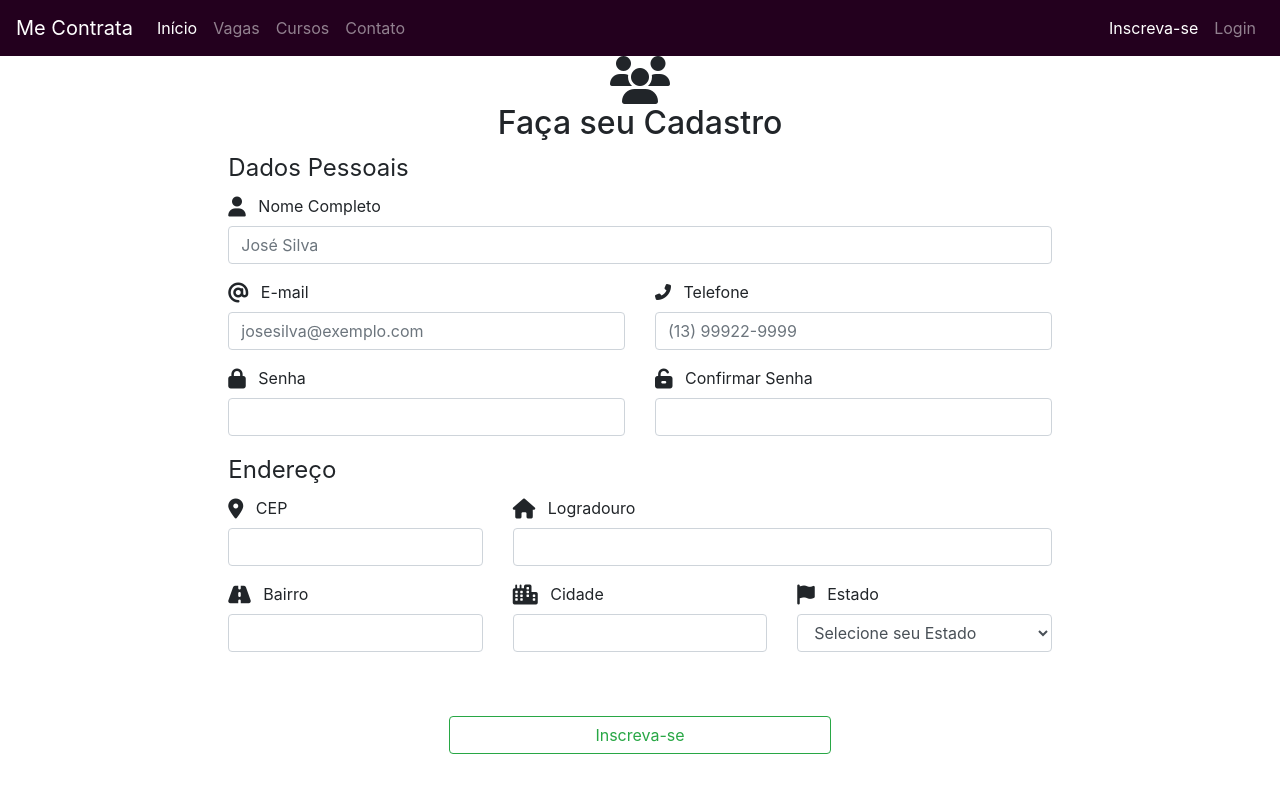
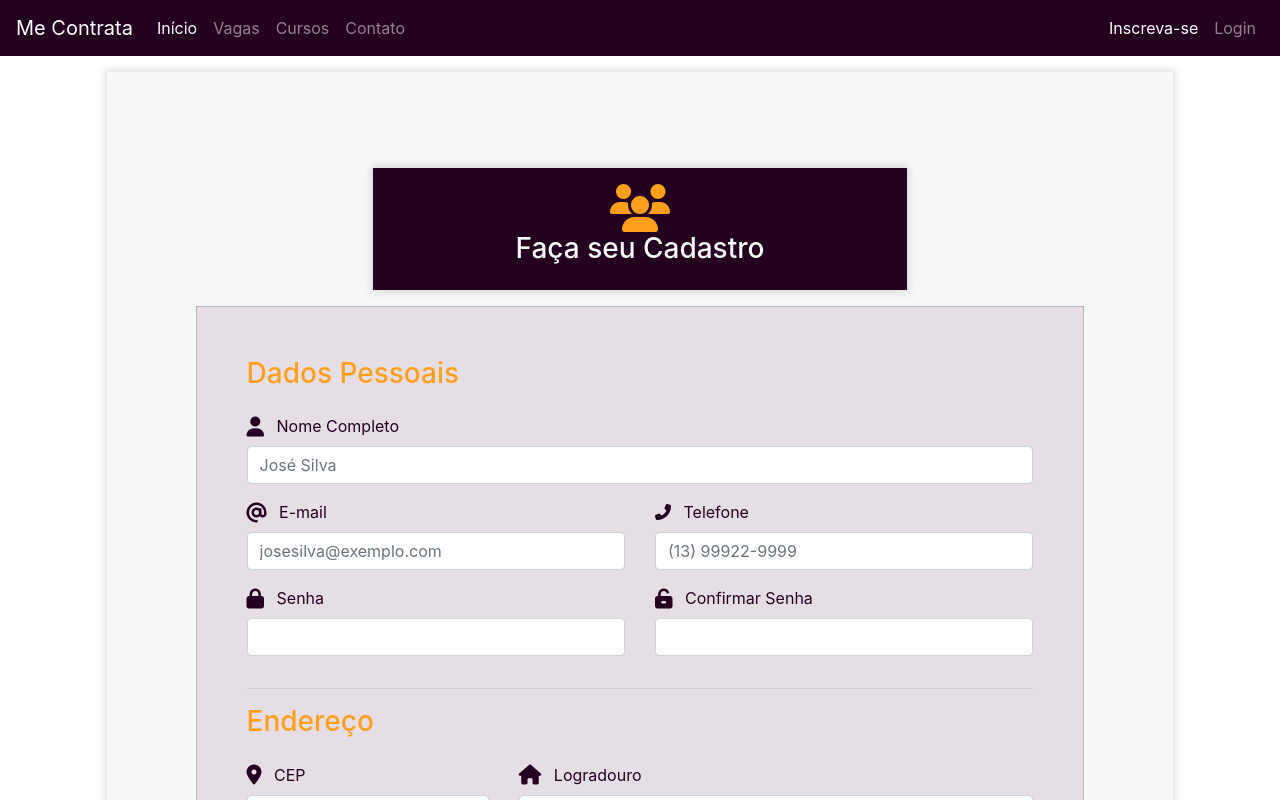
Before and after one commit to PedroSalvino/projeto-me-contrata-2021, an Angular app: page /cadastro in a window 1280 px wide. Shown: the top 800 px of the page. Built offline with nearby package versions, Linux system fonts and the light colour scheme.

Commit message:
2 files modified

```diff
--- a/src/app/cadastro/cadastro.component.css
+++ b/src/app/cadastro/cadastro.component.css
@@ -0,0 +1,13 @@
+.formulario {
+  border: 1px solid rgba(5, 5, 5, 0.2);
+  padding: 50px;
+  background-color: rgba(156, 122, 151, 0.2);
+}
+.shadow {
+  -webkit-box-shadow: 0px 0px 8px 2px rgba(33, 8, 26, 0.15) !important;
+  box-shadow: 0px 0px 8px 2px rgba(33, 8, 26, 0.15) !important;
+}
+
+.tag-title {
+  border: 0.1px solid #23001e55;
+}
--- a/src/app/cadastro/cadastro.component.html
+++ b/src/app/cadastro/cadastro.component.html
@@ -1,16 +1,16 @@
 <div class="container-fluid">
   <div class="row">
-    <div class="col">
-      <div class="row">
-        <div class="col-md-6 mx-auto text-center">
-          <i class="fas fa-users fa-3x"></i>
-          <h2>Faça seu Cadastro</h2>
+    <div class="col-md-10 mx-auto py-5 bg-claro my-3 shadow">
+      <div class="row pt-5 pb-3">
+        <div class="col-md-6 mx-auto text-center bg-escuro py-3 shadow">
+          <i class="fas fa-users fa-3x text-alerta"></i>
+          <h2 class="text-light h3">Faça seu Cadastro</h2>
         </div>
       </div>
       <div class="row">
-        <div class="col-md-8 mx-auto">
+        <div class="col-md-10 mx-auto formulario text-escuro">
           <fieldset>
-            <legend>Dados Pessoais</legend>
+            <legend class="text-alerta h3 mb-4">Dados Pessoais</legend>
 
             <div class="form-group">
               <label class="input-label" for="username">
@@ -106,7 +106,8 @@
                 </div>
               </div>
             </div>
-            <legend>Endereço</legend>
+            <hr />
+            <legend class="text-alerta h3 mb-4">Endereço</legend>
             <div class="row">
               <div class="col-md-4">
                 <div class="form-group">
@@ -201,13 +202,13 @@
               </div>
             </div>
 
-            <div class="col-md-6 mx-auto my-5">
+            <div class="col-md-6 mx-auto mt-5 mb-2">
               <button
                 class="btn btn-outline-success btn-block"
                 data-toggle="modal"
                 data-target="#assinaturaModal"
               >
-                Inscreva-se
+                Confirmar
               </button>
             </div>
           </fieldset>
```
